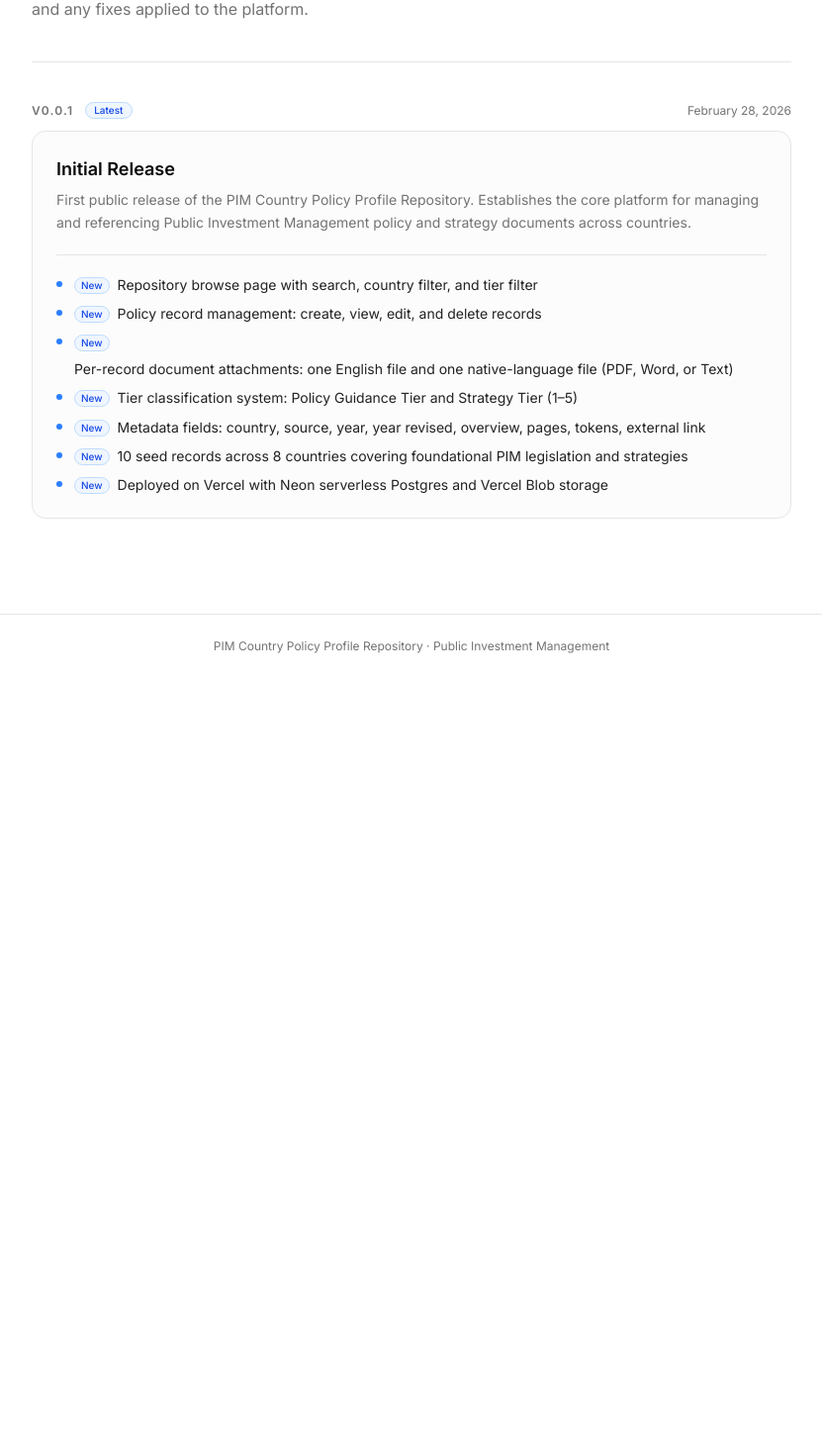
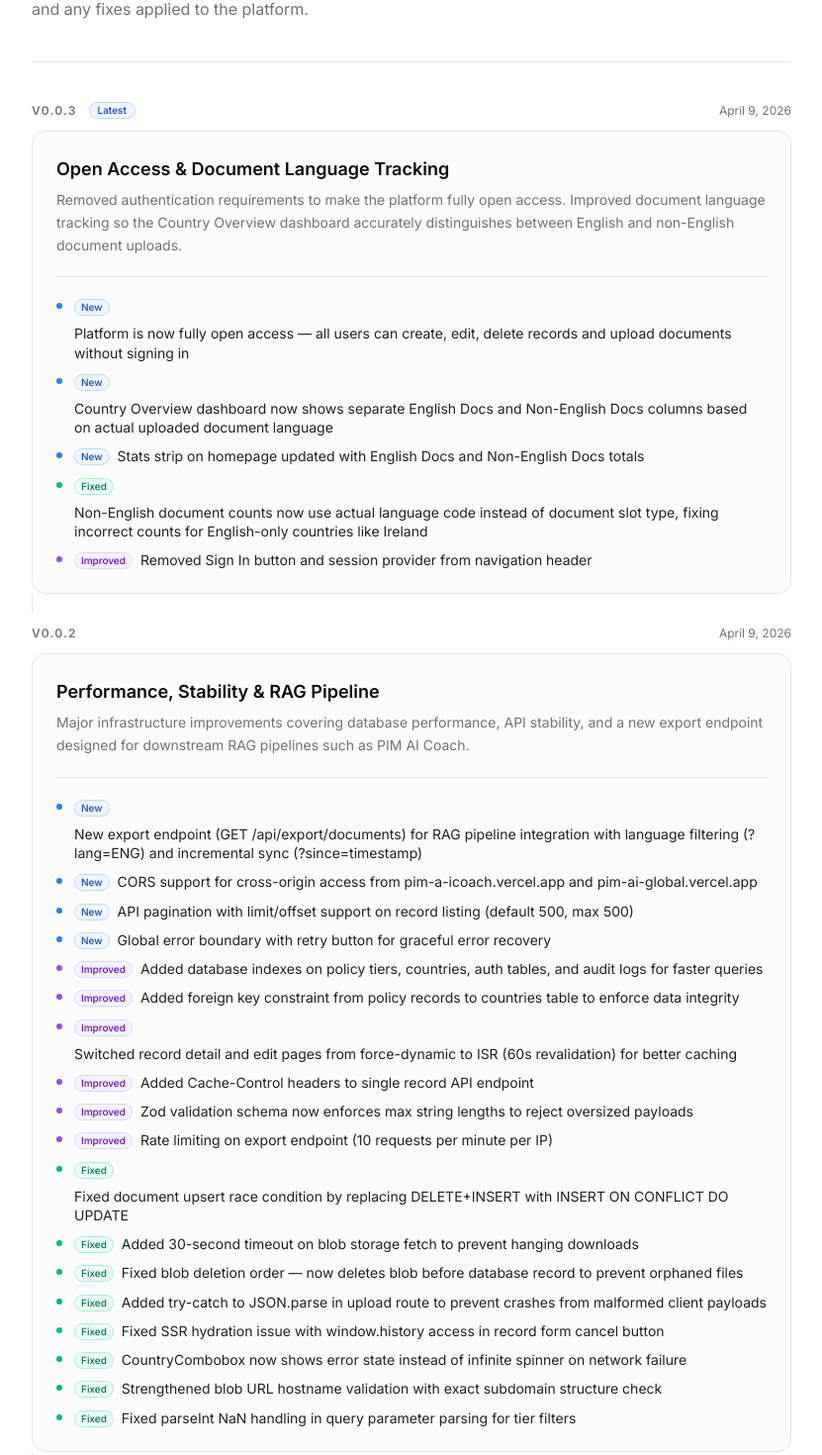
Before and after one commit to kai2ser/pimrepository, a Next.js app: page /release-notes in a window 1280 px wide. Shown: the part 193-1663 px from the top of the page at 99% size, without its empty margins (224-1055 px from the left). Before the commit the page ends 878 px from the top, so only its background shows below. Built offline with nearby package versions, Linux system fonts and the light colour scheme.

Commit message:
Add release notes for V0.0.2 and V0.0.3
V0.0.2: Performance, stability, and RAG pipeline improvements
V0.0.3: Open access and document language tracking

Co-Authored-By: Claude Opus 4.6 (1M context) <noreply@anthropic.com>

```diff
--- a/data/release-notes.ts
+++ b/data/release-notes.ts
@@ -16,6 +16,119 @@ export interface ReleaseNote {
 }
 
 export const RELEASES: ReleaseNote[] = [
+  {
+    version: "V0.0.3",
+    date: "2026-04-09",
+    title: "Open Access & Document Language Tracking",
+    description:
+      "Removed authentication requirements to make the platform fully open access. " +
+      "Improved document language tracking so the Country Overview dashboard accurately " +
+      "distinguishes between English and non-English document uploads.",
+    changes: [
+      {
+        type: "feature",
+        text: "Platform is now fully open access — all users can create, edit, delete records and upload documents without signing in",
+      },
+      {
+        type: "feature",
+        text: "Country Overview dashboard now shows separate English Docs and Non-English Docs columns based on actual uploaded document language",
+      },
+      {
+        type: "feature",
+        text: "Stats strip on homepage updated with English Docs and Non-English Docs totals",
+      },
+      {
+        type: "fix",
+        text: "Non-English document counts now use actual language code instead of document slot type, fixing incorrect counts for English-only countries like Ireland",
+      },
+      {
+        type: "improvement",
+        text: "Removed Sign In button and session provider from navigation header",
+      },
+    ],
+  },
+  {
+    version: "V0.0.2",
+    date: "2026-04-09",
+    title: "Performance, Stability & RAG Pipeline",
+    description:
+      "Major infrastructure improvements covering database performance, API stability, " +
+      "and a new export endpoint designed for downstream RAG pipelines such as PIM AI Coach.",
+    changes: [
+      {
+        type: "feature",
+        text: "New export endpoint (GET /api/export/documents) for RAG pipeline integration with language filtering (?lang=ENG) and incremental sync (?since=timestamp)",
+      },
+      {
+        type: "feature",
+        text: "CORS support for cross-origin access from pim-a-icoach.vercel.app and pim-ai-global.vercel.app",
+      },
+      {
+        type: "feature",
+        text: "API pagination with limit/offset support on record listing (default 500, max 500)",
+      },
+      {
+        type: "feature",
+        text: "Global error boundary with retry button for graceful error recovery",
+      },
+      {
+        type: "improvement",
+        text: "Added database indexes on policy tiers, countries, auth tables, and audit logs for faster queries",
+      },
+      {
+        type: "improvement",
+        text: "Added foreign key constraint from policy records to countries table to enforce data integrity",
+      },
+      {
+        type: "improvement",
+        text: "Switched record detail and edit pages from force-dynamic to ISR (60s revalidation) for better caching",
+      },
+      {
+        type: "improvement",
+        text: "Added Cache-Control headers to single record API endpoint",
+      },
+      {
+        type: "improvement",
+        text: "Zod validation schema now enforces max string lengths to reject oversized payloads",
+      },
+      {
+        type: "improvement",
+        text: "Rate limiting on export endpoint (10 requests per minute per IP)",
+      },
+      {
+        type: "fix",
+        text: "Fixed document upsert race condition by replacing DELETE+INSERT with INSERT ON CONFLICT DO UPDATE",
+      },
+      {
+        type: "fix",
+        text: "Added 30-second timeout on blob storage fetch to prevent hanging downloads",
+      },
+      {
+        type: "fix",
+        text: "Fixed blob deletion order — now deletes blob before database record to prevent orphaned files",
+      },
+      {
+        type: "fix",
+        text: "Added try-catch to JSON.parse in upload route to prevent crashes from malformed client payloads",
+      },
+      {
+        type: "fix",
+        text: "Fixed SSR hydration issue with window.history access in record form cancel button",
+      },
+      {
+        type: "fix",
+        text: "CountryCombobox now shows error state instead of infinite spinner on network failure",
+      },
+      {
+        type: "fix",
+        text: "Strengthened blob URL hostname validation with exact subdomain structure check",
+      },
+      {
+        type: "fix",
+        text: "Fixed parseInt NaN handling in query parameter parsing for tier filters",
+      },
+    ],
+  },
   {
     version: "V0.0.1",
     date: "2026-02-28",
```
